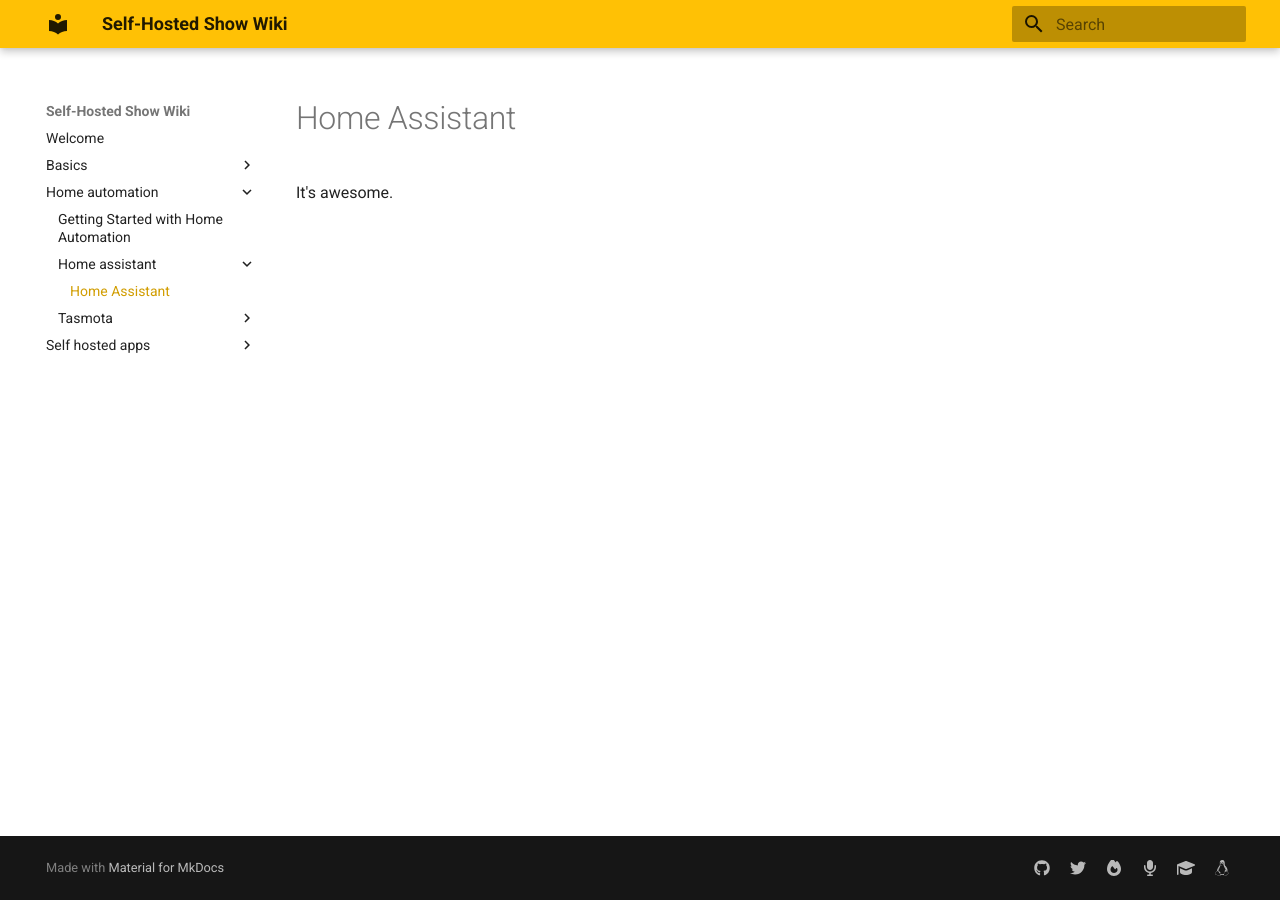
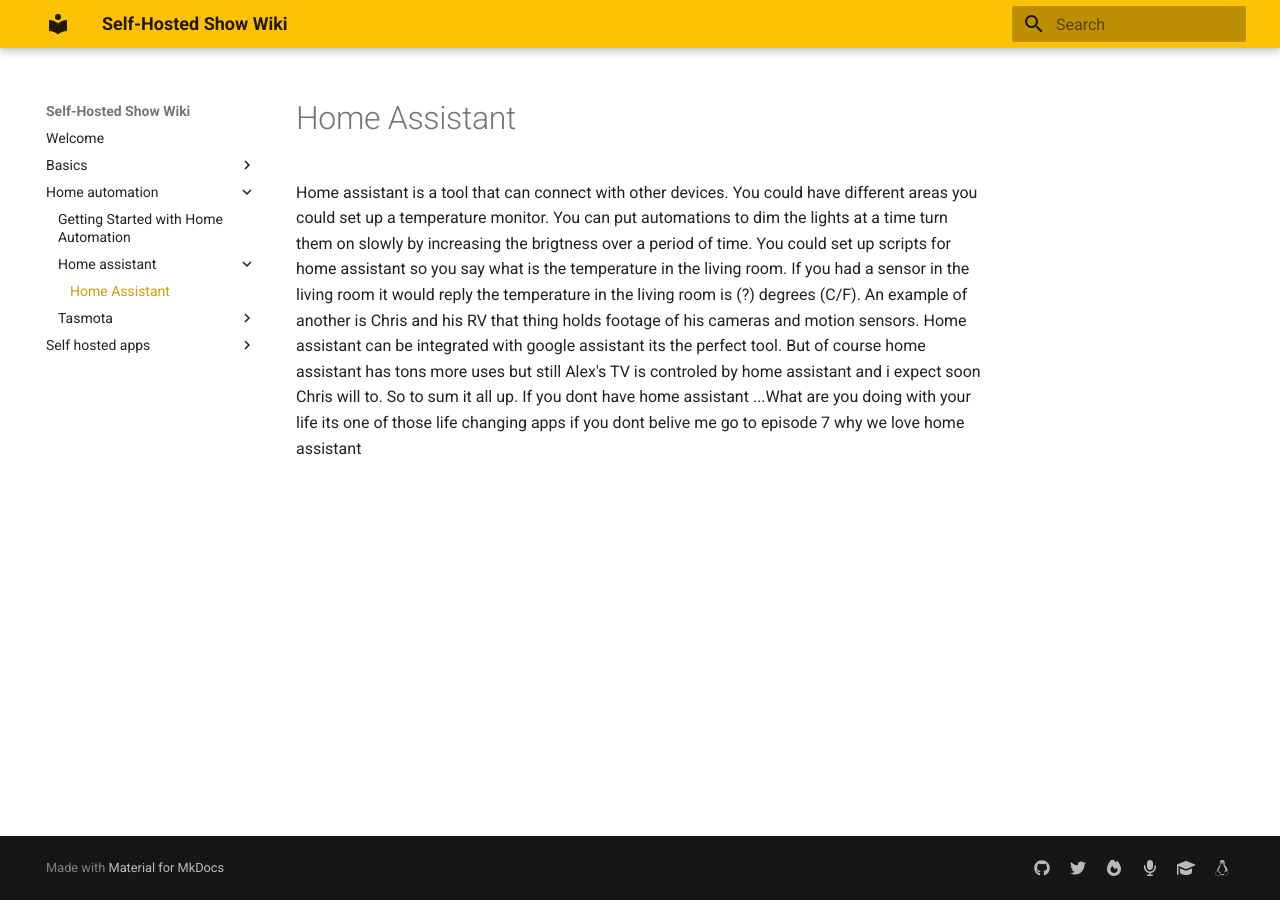
Before and after one commit to selfhostedshow/wiki, an MkDocs documentation site: the page built from docs/home-automation/home-assistant/home-assistant.md, in a window 1280 px wide. Built offline with MkDocs 1.6.1 and Material for MkDocs 9.7.7, drawn with Linux system fonts in a browser that asks for light colours.

Commit message:
Update home-assistant.md
i love you guys i hope you allow this i really want to be part of your wiki i love your videos and the saddest noise to me is the ding sound at the end of each episode so keep it up and happy self hosting

```diff
--- a/docs/home-automation/home-assistant/home-assistant.md
+++ b/docs/home-automation/home-assistant/home-assistant.md
@@ -1,3 +1,3 @@
 # Home Assistant
 
-It's awesome.
+Home assistant is a tool that can connect with other devices. You could have different areas you could set up a temperature monitor. You can put automations to dim the lights at a time turn them on slowly by increasing the brigtness over a period of time. You could set up scripts for home assistant so you say what is the temperature in the living room. If you had a sensor in the living room it would reply the temperature in the living room is (?) degrees (C/F). An example of another is Chris and his RV that thing holds footage of his cameras and motion sensors. Home assistant can be integrated with google assistant its the perfect tool. But of course home assistant has tons more uses but still Alex's TV is controled by home assistant and i expect soon Chris will to. So to sum it all up. If you dont have home assistant ...What are you doing with your life its one of those life changing apps if you dont belive me go to episode 7 why we love home assistant
```
